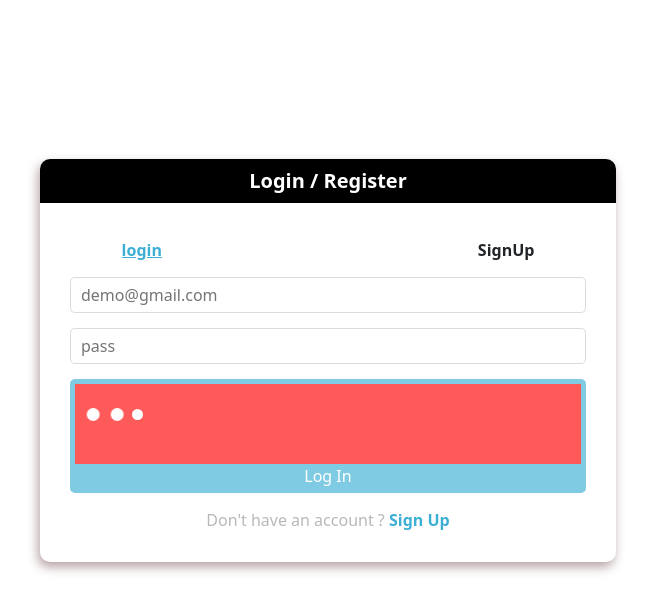
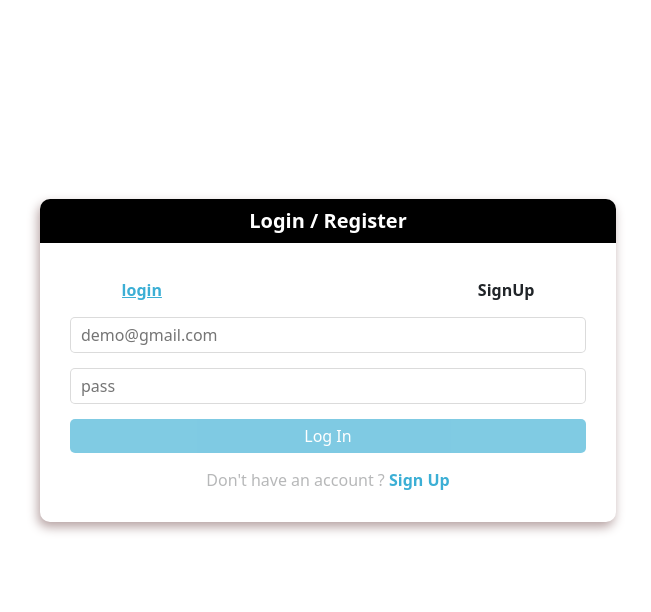
Before and after one commit to AvishkaN/CRUD_APP_client, a React (Create React App) app: page /login in a window 1280 px wide. Shown: the top 612 px of the page, without its empty margins (312-963 px from the left). Built offline with nearby package versions, Linux system fonts and the light colour scheme.

Commit message:
added loader to log in and sign up

```diff
--- a/src/Components/UI/Loader/Loader.js
+++ b/src/Components/UI/Loader/Loader.js
@@ -7,7 +7,7 @@ function Loader({className="",size=2}) {
   return (
     <DIV className={`${className} display-flex justify-content-center `} size={size}>
 
-       <div className="loader">
+       <div className="loader ">
 
        </div>
 
--- a/src/Components/UI/Loader/Loader2.js
+++ b/src/Components/UI/Loader/Loader2.js
@@ -6,7 +6,7 @@ function Loader2({className=""}) {
 
   return (
     <DIV className={`${className} `} >
-       <div className="background-red lds-ellipsis "><div></div><div></div><div></div><div></div></div>
+       <div className="background-re lds-ellipsis pe-4 "><div></div><div></div><div></div><div></div></div>
 
     </DIV>
   );
@@ -15,14 +15,14 @@ function Loader2({className=""}) {
 
 const DIV=styled.div`
 .lds-ellipsis {
-        // display: inline-block;
-        width: 100%;
-        position: relative;
-        height: 8rem;
+        display: flex;
+        // width: 100%;
+        // position: relative;
+        // height: 8rem;
       }
       .lds-ellipsis div {
-        position: absolute;
-        top: 30%;
+        // position: absolute;
+        // top: 30%;
         width: 1.3rem;
         height: 1.3rem;
         border-radius: 50%;
@@ -31,7 +31,7 @@ const DIV=styled.div`
       }
       .lds-ellipsis div:nth-child(1) {
         left: .8rem;
-        animation: lds-ellipsis1 0.6s infinite;
+        animation: lds-ellipsis2 0.6s infinite;
       }
       .lds-ellipsis div:nth-child(2) {
         left: .8rem;
--- a/src/Pages/LoginAndRegister/Login/Login.js
+++ b/src/Pages/LoginAndRegister/Login/Login.js
@@ -62,8 +62,15 @@ function LoginPage({className="",btnText="LOGIN",secondText="Sign Up",to="/signU
 
             {/* LOG IN Button */}
             <Button type="submit" disabled={showBtn} id={"log-in-btn"}   className="background-primary border-radius-5  text-color-white mt-4 w-100 font-1-6 p-2">
-              <Loader></Loader>
-              Log In
+
+              <div className="display-flex justify-content-center align-item-center">
+
+               {UserSelect.status==='pending' && <Loader></Loader>  }
+               {!(UserSelect.status==='pending') &&  <div className=""> Log In</div>  }
+
+
+              </div>
+
             </Button>
 
 
--- a/src/Pages/LoginAndRegister/Register/Register.js
+++ b/src/Pages/LoginAndRegister/Register/Register.js
@@ -10,6 +10,7 @@ import { useNavigate } from 'react-router-dom';
 import { useSelector } from 'react-redux';
 import { selectUser } from '../../../Redux/slices/userSlice';
 import { useState } from 'react';
+import Loader2 from '../../../Components/UI/Loader/Loader2';
 
 
 
@@ -67,10 +68,25 @@ function RegisterPage({className="",}) {
                                   {/* <Input type="submit" id={"sign-up-btn"}  className='background-primary border-radius-5  text-color-white mt-4 w-60 font-1-6 p-2' border={false} disabled={true}></Input> */}
                                   {/* <Button type="submit" id={"sign-up-btn"}  className='background-primary border-radius-5  text-color-white mt-4 w-60 font-1-6 p-2' border={false} disabled={true}></Input> */}
 
-                                  <Button type="submit" disabled={showBtn} id={"sign-up-btn"}   className="background-primary border-radius-5  text-color-white mt-4 w-60 font-1-6 p-2">Sign Up</Button>
+                                  {/* <Button type="submit" disabled={showBtn} id={"sign-up-btn"}   className="background-primary border-radius-5  text-color-white mt-4 w-60 font-1-6 p-2">Sign Up</Button> */}
+                                  <Button type="submit" disabled={showBtn} id={"sign-up-btn"}   className="background-primary border-radius-5  dispaly-flex justify-content-center text-color-white mt-4 w-60 font-1-6 p-2">
+
+
+                                   <div className="display-flex justify-content-center align-item-center">
+
+
+                                    {(UserSelect.status==='pending') && <Loader2></Loader2>  }
+                                    {!(UserSelect.status==='pending') &&  <div className="">  Sign Up </div>  }
+
+                                   </div>
+
+
+                                  </Button>
 
 
                     </div>
+
+
                       </form>
 
 
--- a/src/Redux/slices/productSlice.js
+++ b/src/Redux/slices/productSlice.js
@@ -3,7 +3,7 @@ import {createPost, fetchPost,editProduct, deleteProduct} from './../../Api/Api'
 
 
 // READ
-export const fetchAllProducts=createAsyncThunk('posts/getPosts',async(userId)=>{
+export const fetchAllProducts=createAsyncThunk('posts/getProducts',async(userId)=>{
 
     const data=await fetchPost();
 
--- a/src/Redux/slices/userSlice.js
+++ b/src/Redux/slices/userSlice.js
@@ -104,7 +104,7 @@ const UsertSlice = createSlice({
 
       // CREATE
       [signUpAsync.pending]: (state, action) => {
-        state.status = 'loading'
+        state.status = 'pending'
       },
       [signUpAsync.fulfilled]: (state, { payload }) => {
         state.user = payload;
```
